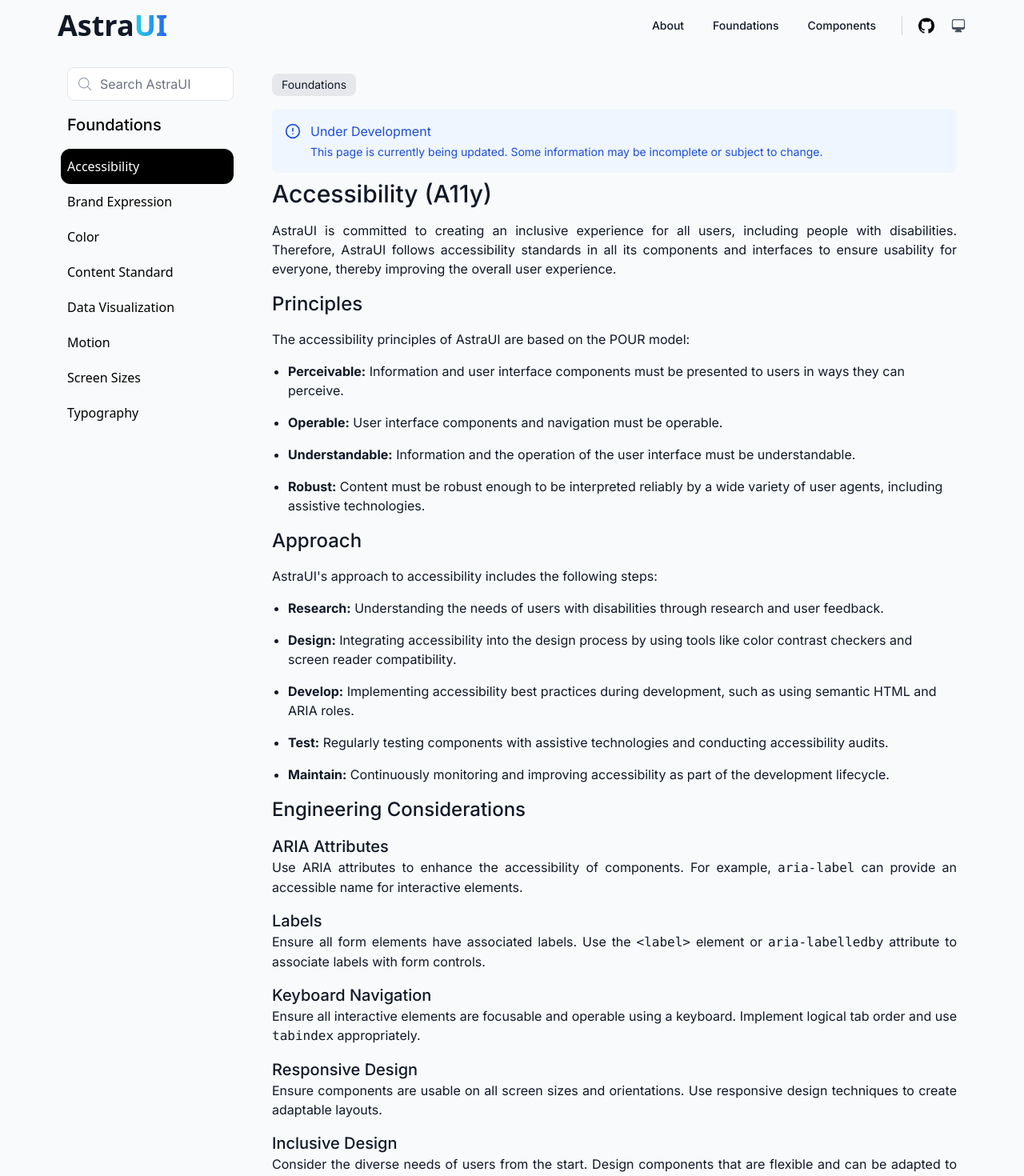
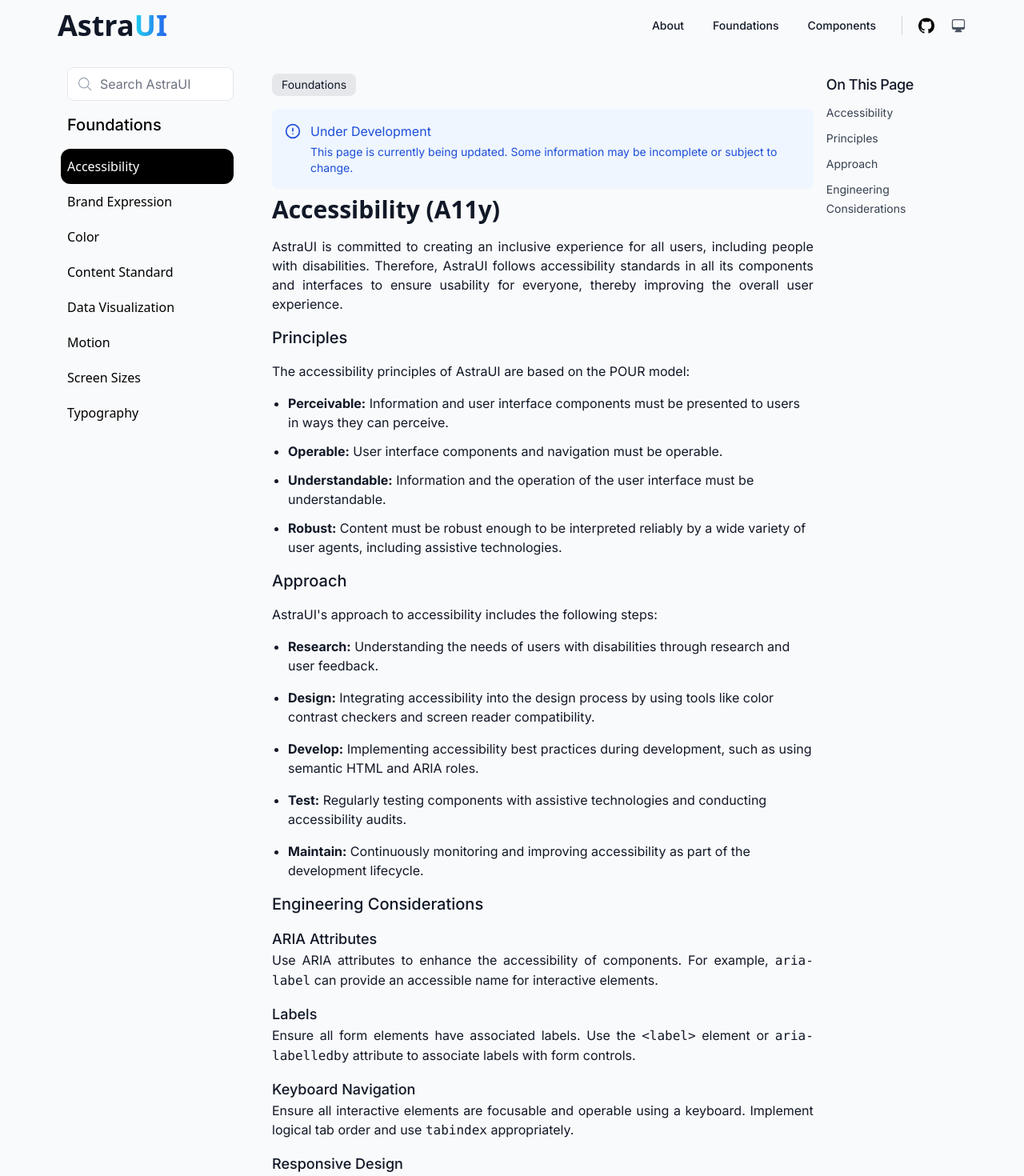
Before and after one commit to ahmadrafidev/astra, a Next.js app: page /foundations/accessibility in a window 1280 px wide. Shown: the top 1470 px of the page at 80% size. Built offline with nearby package versions, Linux system fonts and the light colour scheme.

Commit message:
init TOC in foundation page

```diff
--- a/app/foundations/accessibility/page.tsx
+++ b/app/foundations/accessibility/page.tsx
@@ -4,6 +4,14 @@ import { Metadata } from 'next';
 import Layout from '@/components/Layout/Layout';
 import Badge from '@/components/Badge/Badge';
 import { Alert, AlertTitle, AlertContent } from '@/components/Alert/Alert';
+import TOC from '@/components/TOC/TOC';
+
+const tocItems = [
+    { id: 'accessibility', label: 'Accessibility' },
+    { id: 'principles', label: 'Principles' },
+    { id: 'approach', label: 'Approach' },
+    { id: 'engineering-considerations', label: 'Engineering Considerations' },
+];
 
 export async function generateMetadata(): Promise<Metadata> {
     return {
@@ -12,11 +20,14 @@ export async function generateMetadata(): Promise<Metadata> {
     };
 }
 
+
 const AstraA11yPage: React.FC = () => {
     return (
         <Layout>
+            <main>
+                <div className="flex">
+                    <div className="w-4/5 pr-2">
                         <Badge text="Foundations" />
-            <main>
                         <Alert
                             type="info"
                             isDismissible={false}
@@ -27,20 +38,20 @@ const AstraA11yPage: React.FC = () => {
                                 This page is currently being updated. Some information may be incomplete or subject to change.
                             </AlertContent>
                         </Alert>
-                <section className="mb-3 md:mb-4">
-                    <h1 className="text-2xl md:text-3xl font-medium mb-4 text-gray-900 dark:text-gray-50">Accessibility (A11y)</h1>
+                        <section id="accessibility" className="mb-3 md:mb-4 scroll-mt-20">
+                            <h1 className="text-2xl md:text-3xl font-semibold font-sans mb-4 text-gray-900 dark:text-gray-50">Accessibility (A11y)</h1>
                             <p className="mb-4 text-gray-900 dark:text-gray-50 text-justify font-normal">
                                 AstraUI is committed to creating an inclusive experience for all users, including people with disabilities.
                                 Therefore, AstraUI follows accessibility standards in all its components and interfaces to ensure usability for everyone,
                                 thereby improving the overall user experience.
                             </p>
                         </section>
-                <section>
-                    <h2 className="text-xl md:text-2xl font-medium mb-4 text-gray-900 dark:text-gray-50">Principles</h2>
+                        <section id="principles" className="scroll-mt-20">
+                            <h2 className="text-lg md:text-xl font-medium mb-4 text-gray-900 dark:text-gray-50">Principles</h2>
                             <p className="mb-4 text-gray-900 dark:text-gray-50 text-justify font-normal">
                                 The accessibility principles of AstraUI are based on the POUR model:
                             </p>
-                    <ul className="list-disc pl-5 mb-4 text-gray-900 dark:text-gray-50 space-y-3 md:space-y-4">
+                            <ul className="list-disc pl-5 mb-4 text-gray-900 dark:text-gray-50 space-y-3">
                                 <li>
                                     <strong>Perceivable:</strong> Information and user interface components must be presented to users in ways they can perceive.
                                 </li>
@@ -55,8 +66,8 @@ const AstraA11yPage: React.FC = () => {
                                 </li>
                             </ul>
                         </section>
-                <section>
-                    <h2 className="text-xl md:text-2xl font-medium mb-4 text-gray-900 dark:text-gray-50">Approach</h2>
+                        <section id="approach" className="scroll-mt-20">
+                            <h2 className="text-lg md:text-xl font-medium mb-4 text-gray-900 dark:text-gray-50">Approach</h2>
                             <p className="mb-4 text-gray-900 dark:text-gray-50 text-justify font-normal">
                                 AstraUI&apos;s approach to accessibility includes the following steps:
                             </p>
@@ -78,41 +89,44 @@ const AstraA11yPage: React.FC = () => {
                                 </li>
                             </ul>
                         </section>
-                <section>
-                    <h2 className="text-xl md:text-2xl font-medium mb-4 text-gray-900 dark:text-gray-50">Engineering Considerations</h2>
+                        <section id="engineering-considerations" className="scroll-mt-20">
+                            <h2 className="text-lg md:text-xl font-medium mb-4 text-gray-900 dark:text-gray-50">Engineering Considerations</h2>
                             <ul className="text-gray-900 dark:text-gray-50 space-y-3 md:space-y-4">
                                 <li>
-                            <h3 className="text-xl font-medium">ARIA Attributes</h3>
+                                    <h3 className="text-lg font-medium">ARIA Attributes</h3>
                                     <p className="text-justify font-normal">
                                         Use ARIA attributes to enhance the accessibility of components. For example, <code>aria-label</code> can provide an accessible name for interactive elements.
                                     </p>
                                 </li>
                                 <li>
-                            <h3 className="text-xl font-medium">Labels</h3>
+                                    <h3 className="text-lg font-medium">Labels</h3>
                                     <p className="text-justify font-normal">
                                         Ensure all form elements have associated labels. Use the <code>&lt;label&gt;</code> element or <code>aria-labelledby</code> attribute to associate labels with form controls.
                                     </p>
                                 </li>
                                 <li>
-                            <h3 className="text-xl font-medium">Keyboard Navigation</h3>
+                                    <h3 className="text-lg font-medium">Keyboard Navigation</h3>
                                     <p className="text-justify font-normal">
                                         Ensure all interactive elements are focusable and operable using a keyboard. Implement logical tab order and use <code>tabindex</code> appropriately.
                                     </p>
                                 </li>
                                 <li>
-                            <h3 className="text-xl font-medium">Responsive Design</h3>
+                                    <h3 className="text-lg font-medium">Responsive Design</h3>
                                     <p className="text-justify font-normal">
                                         Ensure components are usable on all screen sizes and orientations. Use responsive design techniques to create adaptable layouts.
                                     </p>
                                 </li>
                                 <li>
-                            <h3 className="text-xl font-medium">Inclusive Design</h3>
+                                    <h3 className="text-lg font-medium">Inclusive Design</h3>
                                     <p className="text-justify font-normal">
                                         Consider the diverse needs of users from the start. Design components that are flexible and can be adapted to different user preferences and needs.
                                     </p>
                                 </li>
                             </ul>
                         </section>
+                    </div>
+                    <TOC items={tocItems} />
+                </div>
             </main>
         </Layout>
     );
```
Lines whose indentation alone changed are shown as unchanged.
